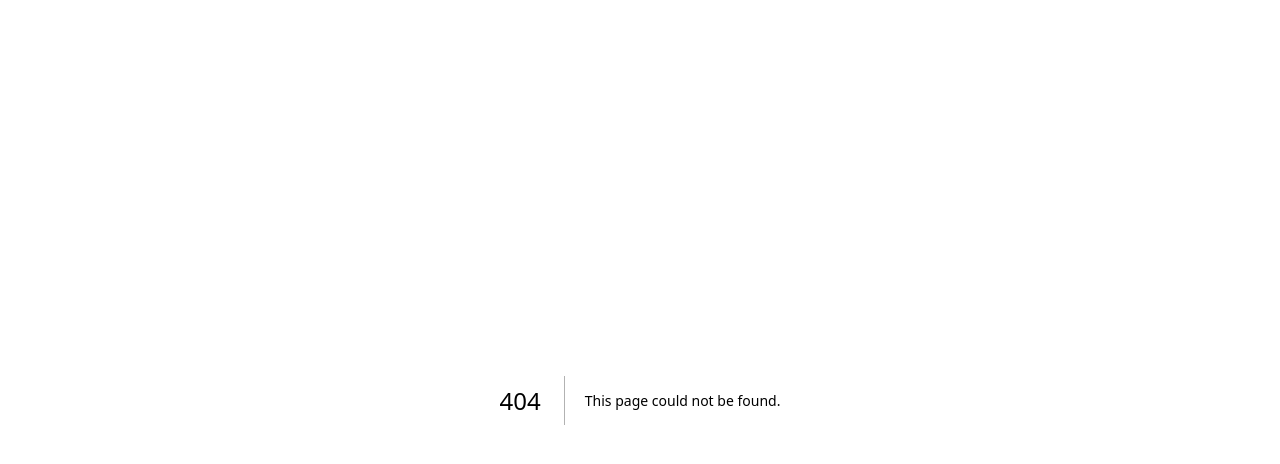
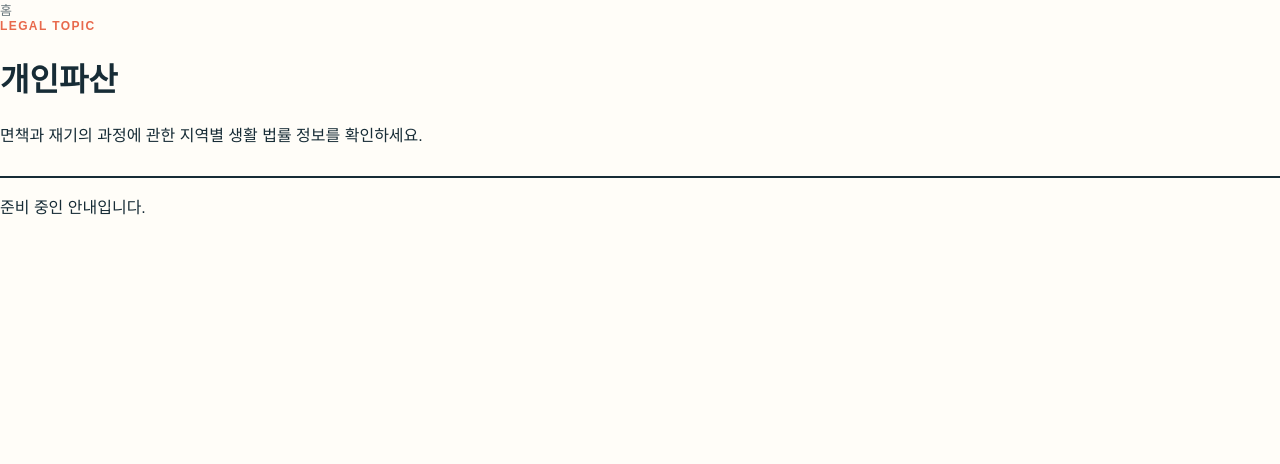
Before and after one commit to lululands/our-neighborhood-law-office, a Next.js app: page /category/bankruptcy in a window 1280 px wide. Before the commit this address had no page. Shown: the top 464 px of the page. Built offline with nearby package versions, Linux system fonts and the light colour scheme.

Commit message:
내부 링크용 정적 안내 페이지 추가

```diff
--- /dev/null
+++ b/app/category/[slug]/page.tsx
@@ -0,0 +1,4 @@
+import Link from 'next/link';
+import { articles, categories } from '../../content';
+export function generateStaticParams(){return categories.map(({slug})=>({slug}))}
+export default async function CategoryPage({params}:{params:Promise<{slug:string}>}){const {slug}=await params;const category=categories.find(x=>x.slug===slug);if(!category)return <main className="post"><h1>찾을 수 없는 분야입니다.</h1><Link href="/">홈으로 돌아가기</Link></main>;const matched=articles.filter(x=>x.category===category.name);return <main className="listing"><Link className="breadcrumbs" href="/">홈</Link><p className="eyebrow">LEGAL TOPIC</p><h1>{category.name}</h1><p>{category.description}에 관한 지역별 생활 법률 정보를 확인하세요.</p><div className="article-list">{matched.length?matched.map(a=><Link className="article-row" href={`/posts/${a.id}`} key={a.id}><div><p>{a.region} · {a.category}</p><h3>{a.title}</h3></div><b>→</b></Link>):<p className="empty">준비 중인 안내입니다.</p>}</div></main>}
```
